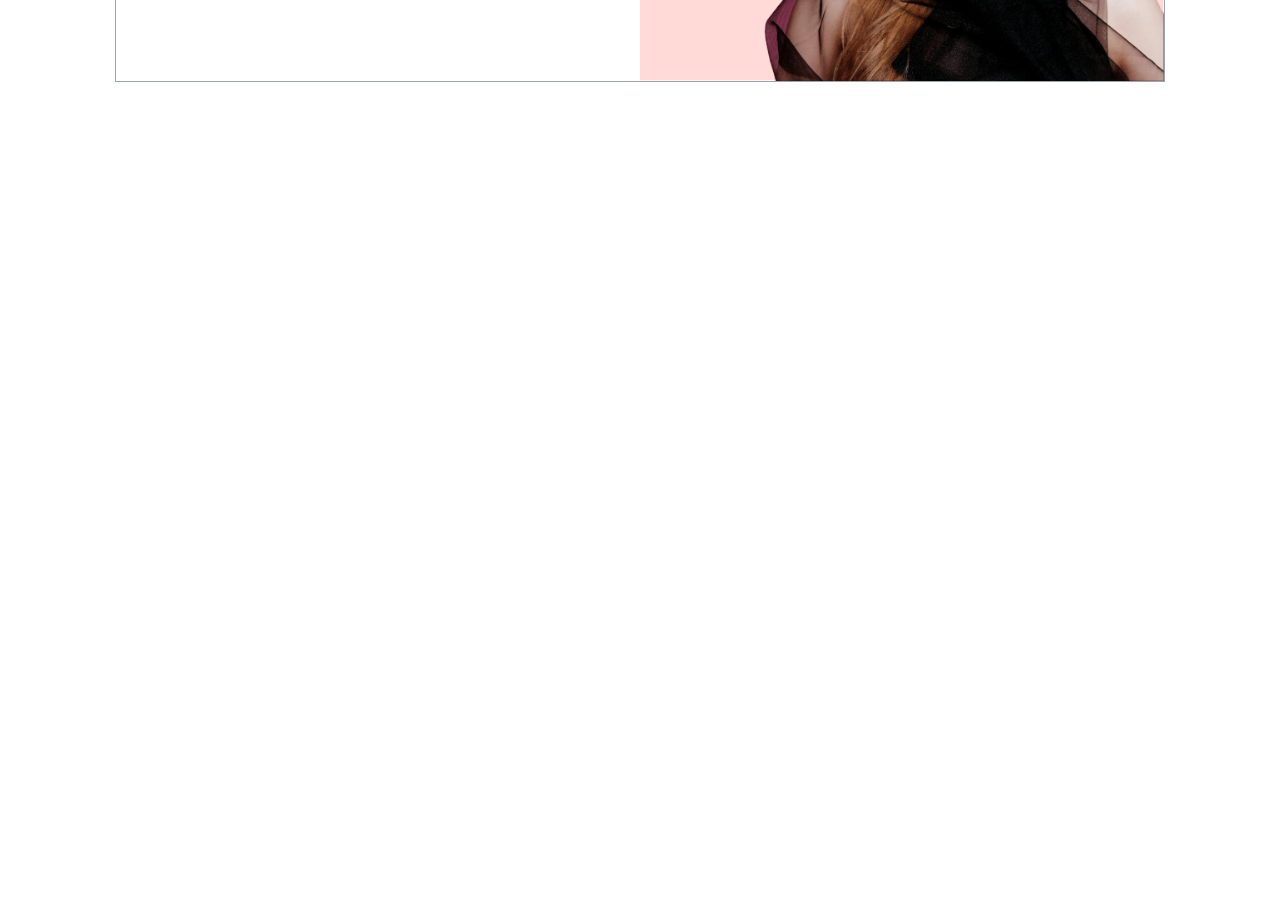
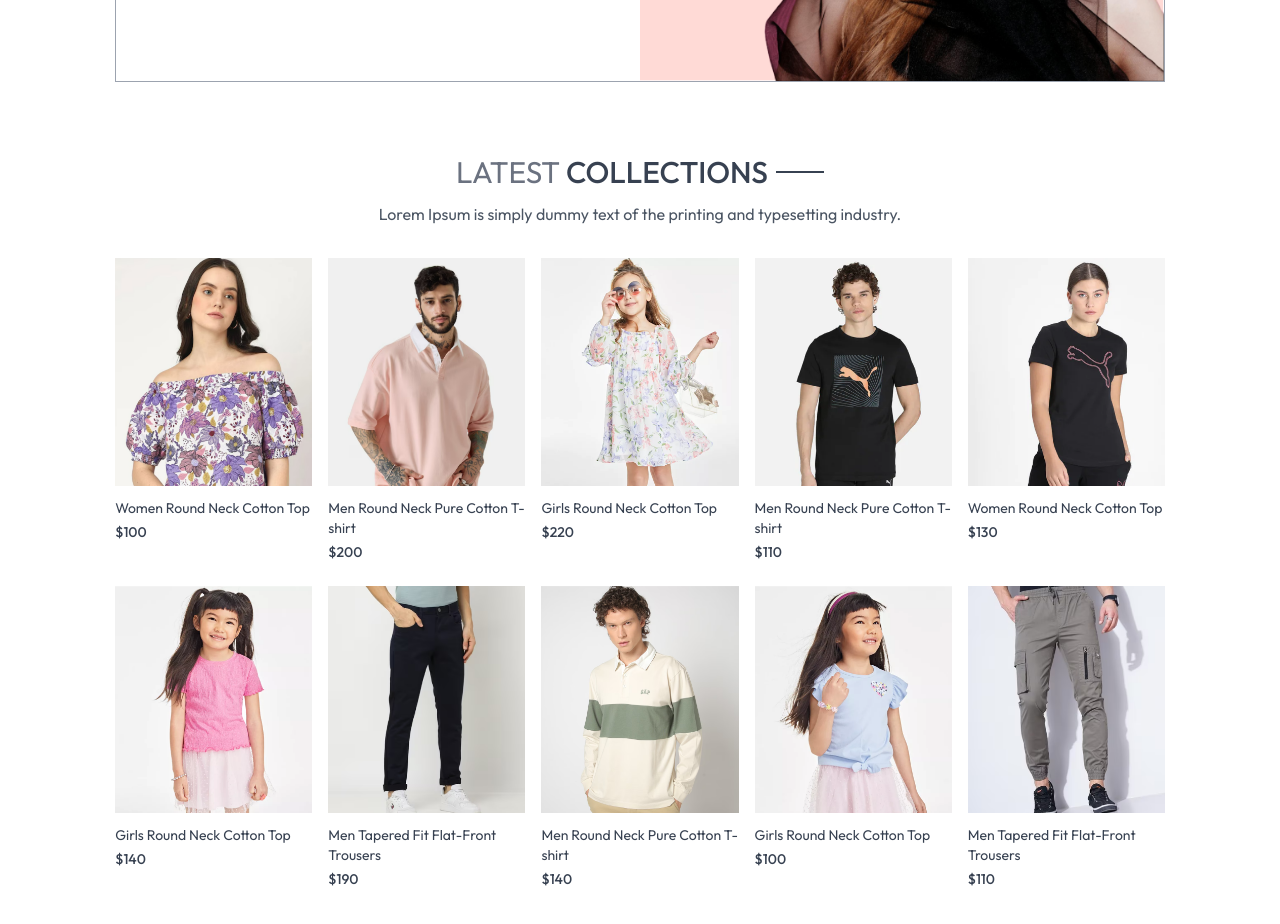
Before and after one commit to blood-rayne1234/Mern-Project, a React (Vite) app: page / in a window 1280 px wide. Shown: the part 420-1344 px from the top of the page. Before the commit the page ends 800 px from the top, so only its background shows below. Built offline with nearby package versions, Linux system fonts and the light colour scheme.

Commit message:
made ShopContext store & added products(productItem) to the home page.

```diff
--- /dev/null
+++ b/src/components/LatestCollection.jsx
@@ -0,0 +1,36 @@
+import React, { useContext, useEffect, useState } from "react";
+import { ShopContext } from "../context/ShopContext";
+import Title from "./Title";
+import ProductItem from "./ProductItem";
+
+const LatestCollection = () => {
+  const { products } = useContext(ShopContext);
+  const [latestProducts, setLatestProducts] = useState([]);
+
+  useEffect(() => {
+    setLatestProducts(products.slice(0, 10));
+  }, []);
+
+  return (
+    <div className="my-10">
+      <div className="text-center py-8 text-3xl">
+        <Title text1={"LATEST"} text2={"COLLECTIONS"} />
+        <p className="w-3/4 m-auto text-sx sm:text-sm md:text-base text-gray-600">
+          Lorem Ipsum is simply dummy text of the printing and typesetting
+          industry.
+        </p>
+      </div>
+
+      {/* Rendering products */}
+      <div className="grid grid-cols-2 sm:grid-cols-3 md:grid-cols-4 lg:grid-cols-5 gap-4 gap-y-6">
+        {
+            latestProducts.map((item,index)=>(
+                <ProductItem key={index} id={item._id} image={item.image} name={item.name} price={item.price} />
+            ))
+        }
+      </div>
+    </div>
+  );
+};
+
+export default LatestCollection;
--- a/src/components/Navbar.jsx
+++ b/src/components/Navbar.jsx
@@ -7,7 +7,7 @@
 
   return (
     <div className='flex item-center justify-between py-5 font-medium'>
-        <img src={assets.logo} className='w-36' alt="" />
+        <Link to='/'><img src={assets.logo} className='w-36' alt="" /></Link>
 
         <ul className='hidden sm:flex gap-5 text-gray-700'>
             <NavLink to='/' className="flex flex-col items-center gap-1">
--- /dev/null
+++ b/src/components/ProductItem.jsx
@@ -0,0 +1,21 @@
+import React, { useContext } from 'react'
+import { ShopContext } from '../context/ShopContext'
+import { Link } from 'react-router-dom';
+
+const ProductItem = ({id,image,name,price}) => {
+
+    const { currency } = useContext(ShopContext);
+
+  return (
+    <Link className='text-gray-700 cursor-pointer' to={`/product/${id}`}>
+    <div className='overflow-hidden'>
+        <img className='hover:scale-110 transition ease-in-out' src={image[0]} alt="" />
+    </div>
+    <p className='pt-3 pb-1 text-sm'>{name}</p>
+    <p className='text-sm font-medium'>{currency}{price}</p>
+
+    </Link>
+  )
+}
+
+export default ProductItem
--- /dev/null
+++ b/src/components/Title.jsx
@@ -0,0 +1,12 @@
+import React from 'react'
+
+const Title = ({text1,text2}) => {
+  return (
+    <div className='inline-flex gap-2 items-center mb-3'>
+        <p className='text-gray-500'>{text1} <span className='text-gray-700 font-medium'>{text2}</span> </p>
+        <p className='w-8 sm:w-12 h-[1px] sm:h-[2px] bg-gray-700'></p>
+    </div>
+  )
+}
+
+export default Title
--- /dev/null
+++ b/src/context/ShopContext.jsx
@@ -0,0 +1,20 @@
+import { createContext } from "react";
+import { products } from "../assets/assets";
+
+
+export const ShopContext = createContext();
+
+const ShopContextProvider = (props) =>{
+    const currency = '$'
+    const delivery_fee = 10;
+
+    const value = {
+        products, currency, delivery_fee
+    }
+    return(
+        <ShopContext.Provider value={value}>
+            {props.children}
+        </ShopContext.Provider>
+    )
+}
+export default ShopContextProvider;
--- a/src/main.jsx
+++ b/src/main.jsx
@@ -1,11 +1,15 @@
-import { StrictMode } from 'react'
-import { createRoot } from 'react-dom/client'
-import './index.css'
-import App from './App.jsx'
-import {BrowserRouter} from 'react-router-dom'
+import { createRoot } from "react-dom/client";
+import "./index.css";
+import App from "./App.jsx";
+import { BrowserRouter } from "react-router-dom";
+import ShopContextProvider from "./context/ShopContext.jsx";
 
-createRoot(document.getElementById('root')).render(
+createRoot(document.getElementById("root")).render(
   <BrowserRouter>
-    <App />
-  </BrowserRouter>,
-)
+    <ShopContextProvider>
+      <App />
+    </ShopContextProvider>
+  </BrowserRouter>
+);
+
+// shift alt F to format code of you jsx file
--- a/src/pages/Home.jsx
+++ b/src/pages/Home.jsx
@@ -1,10 +1,13 @@
 import React from 'react'
 import Hero from '../components/Hero'
+import LatestCollection from '../components/LatestCollection'
 
 const Home = () => {
   return (
     <div>
       <Hero />
+      <LatestCollection />
+
     </div>
   )
 }
```
